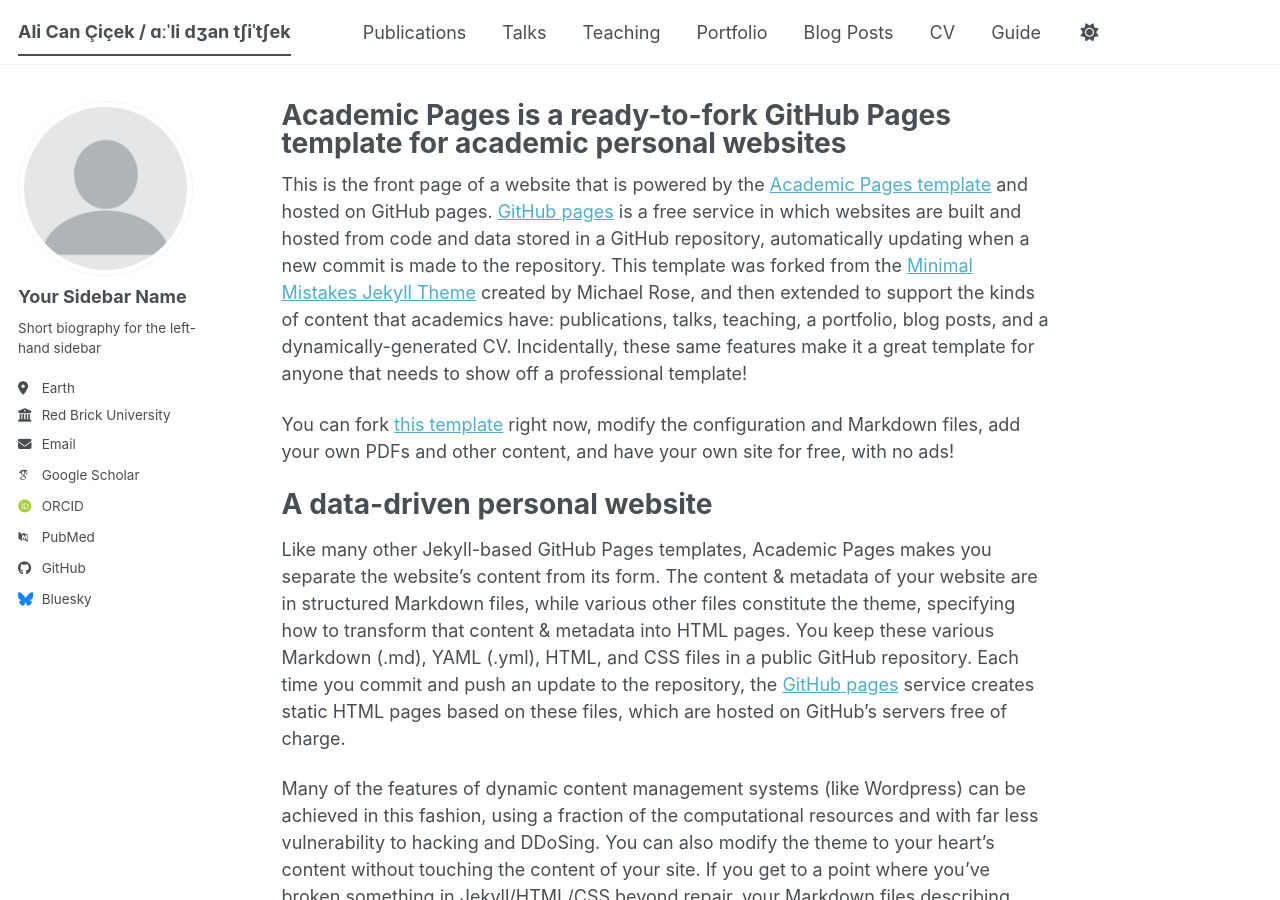
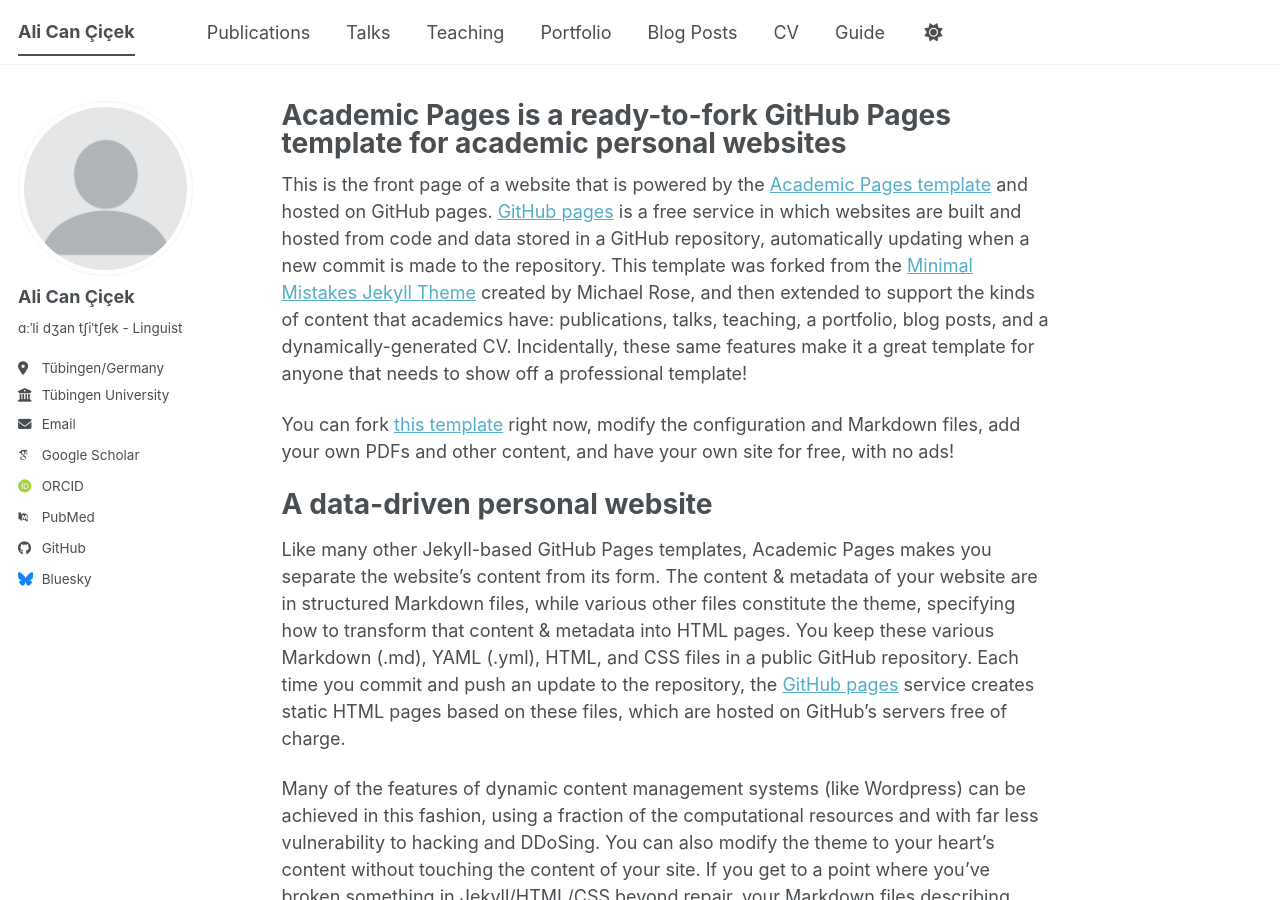
Before and after one commit to cicekalican/cicekalican.github.io, a Jekyll site: the page built from _pages/about.md, in a window 1280 px wide and 900 px high. Built offline with Jekyll 4.4.1, drawn with Linux system fonts in a browser that asks for light colours; some web fonts are replaced; a script bundle is joined from its source files by our own code; library files that are not in the unit come from our copies.

Commit message:
Revise title, name, bio, location, and email
Updated personal information in the configuration file.

```diff
--- a/_config.yml
+++ b/_config.yml
@@ -9,7 +9,7 @@
 # Basic Site Settings
 locale                   : "en-US"
 site_theme               : "default" # The available themes options are "default", "air", "sunrise", "mint", "dirt" and "contrast"
-title                    : "Ali Can Çiçek / ɑːˈli dʒan tʃiˈtʃek"
+title                    : "Ali Can Çiçek"
 title_separator          : "-"
 name                     : &name "Ali Can Çiçek"
 description              : &description "Your Name's academic portfolio"   # Update this with a general description of your site, this is the default if not overridden by a page
@@ -24,13 +24,13 @@
 author:
   # Biographic information
   avatar           : "profile.png"
-  name             : "Your Sidebar Name"
+  name             : "Ali Can Çiçek"
   pronouns         : # example: "she/her"
-  bio              : "Short biography for the left-hand sidebar"
-  location         : "Earth"
-  employer         : "Red Brick University"
+  bio              : "ɑːˈli dʒan tʃiˈtʃek - Linguist"
+  location         : "Tübingen/Germany"
+  employer         : "Tübingen University"
   uri              : # URL
-  email            : "none@example.org"
+  email            : "ali-can.cicek@uni-tuebingen.de"
 
   # Academic websites
   academia         : # URL
```
